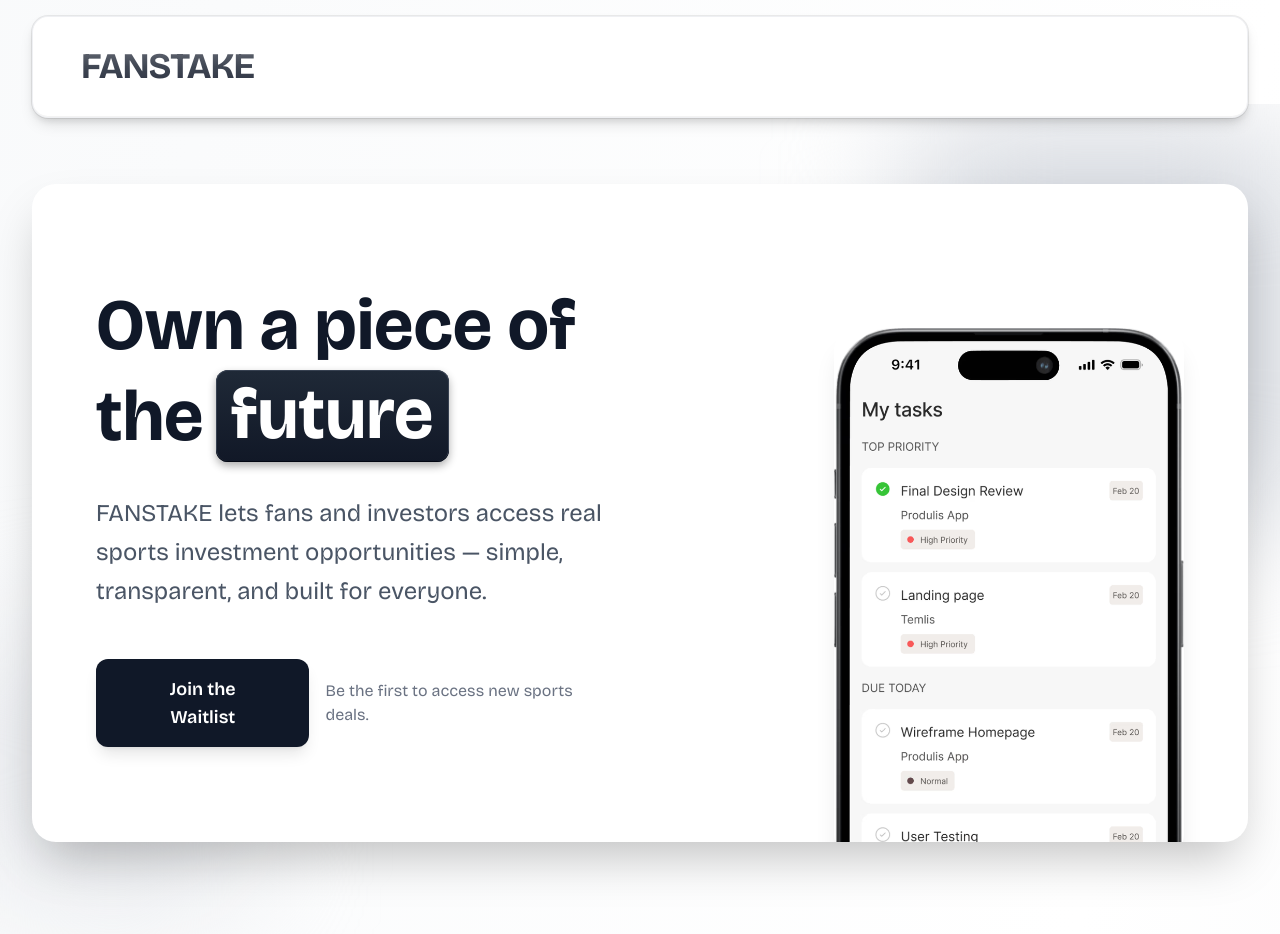
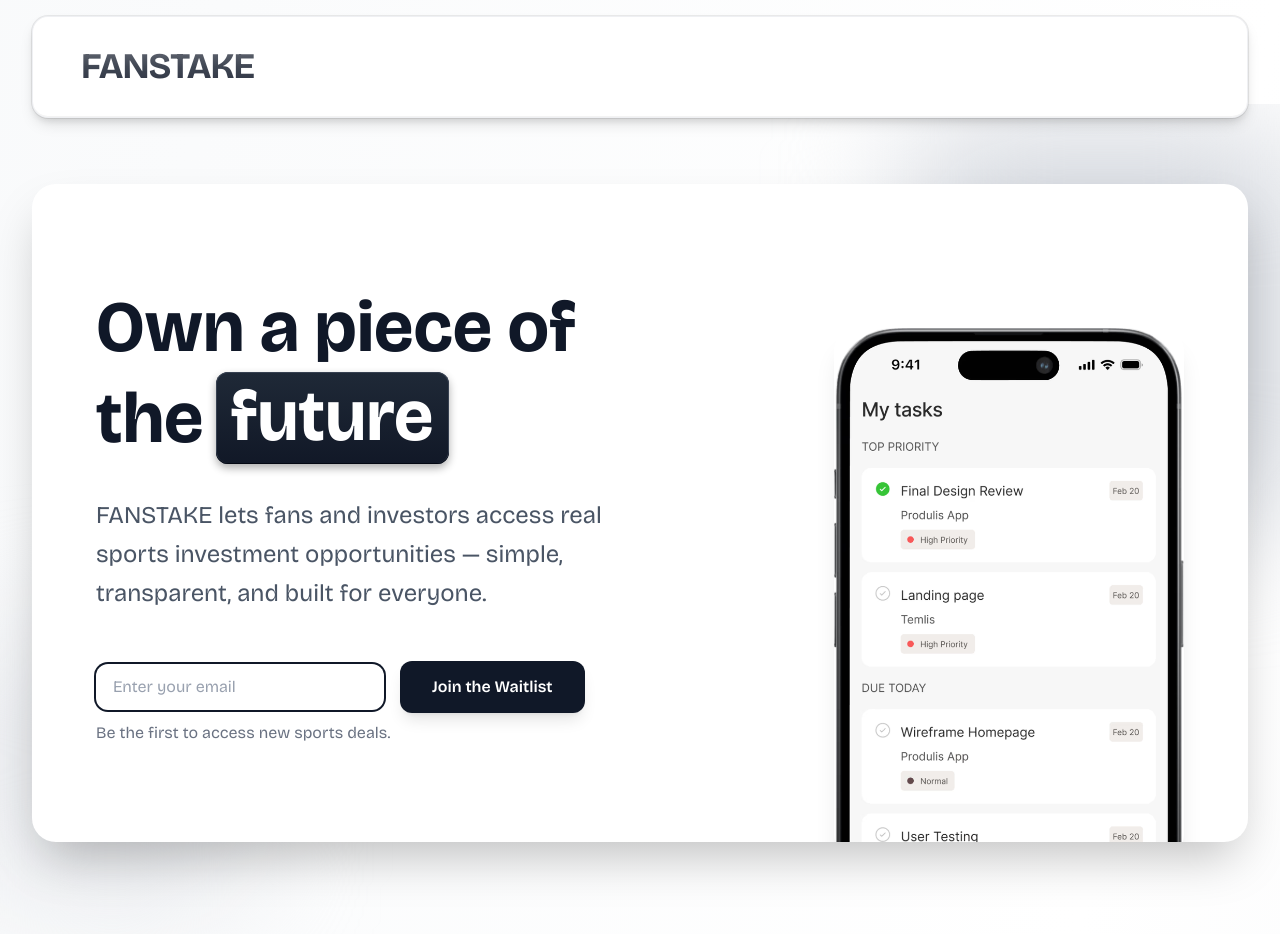
Before and after one commit to aryankhanwani/fanstake, a Next.js app: page / in a window 1280 px wide. Both pictures are taken after a click on the button "Join the Waitlist". Shown: the top 934 px of the page. Built offline with nearby package versions, Linux system fonts and the light colour scheme.

Commit message:
Add fade-in-left animation and integrate HeroCTA component into homepage

```diff
--- /dev/null
+++ b/app/components/HeroCTA.tsx
@@ -0,0 +1,38 @@
+"use client";
+
+import { useState } from "react";
+
+export default function HeroCTA() {
+  const [showEmail, setShowEmail] = useState(false);
+
+  return (
+    <div className="w-full animate-fade-in-up animation-delay-500">
+      <div className="flex flex-col sm:flex-row items-stretch sm:items-center gap-3 sm:gap-4 transition-all duration-[3000ms] ease-in-out">
+        {showEmail && (
+          <input
+            type="email"
+            placeholder="Enter your email"
+            className="w-full sm:w-64 md:w-72 px-3 sm:px-4 py-2.5 rounded-xl border border-gray-300 bg-white text-sm sm:text-base text-gray-900 placeholder:text-gray-400 focus:outline-none focus:ring-2 focus:ring-gray-900 focus:border-transparent transition-all duration-[3000ms] ease-in-out animate-fade-in-left"
+            style={{ animationDuration: "1.2s" }}
+            autoFocus
+          />
+        )}
+        <button
+          type="button"
+          onClick={() => !showEmail && setShowEmail(true)}
+          className={`bg-gray-900 text-white rounded-xl font-semibold hover:bg-gray-800 transition-all duration-[3000ms] ease-in-out transform hover:scale-105 shadow-lg w-full sm:w-auto text-center ${
+            showEmail
+              ? "px-6 sm:px-7 md:px-8 py-2.5 sm:py-3.5 text-sm sm:text-base"
+              : "px-8 sm:px-10 py-3 sm:py-4 text-base sm:text-lg"
+          }`}
+        >
+          Join the Waitlist
+        </button>
+      </div>
+
+      <p className="mt-2 text-xs sm:text-sm md:text-base text-gray-500">
+        Be the first to access new sports deals.
+      </p>
+    </div>
+  );
+}
--- a/app/globals.css
+++ b/app/globals.css
@@ -63,6 +63,17 @@
   }
 }
 
+@keyframes fadeInLeft {
+  from {
+    opacity: 0;
+    transform: translateX(-20px);
+  }
+  to {
+    opacity: 1;
+    transform: translateX(0);
+  }
+}
+
 @keyframes fadeIn {
   from {
     opacity: 0;
@@ -93,6 +104,10 @@
 
 .animate-fade-in-right {
   animation: fadeInRight 0.8s ease-out forwards;
+}
+
+.animate-fade-in-left {
+  animation: fadeInLeft 1.2s cubic-bezier(0.4, 0, 0.2, 1) forwards;
 }
 
 .animate-fade-in {
--- a/app/page.tsx
+++ b/app/page.tsx
@@ -4,6 +4,7 @@
 import { ContainerTextFlip } from "./components/ui/container-text-flip";
 import Footer from "./components/Footer";
 import Navbar from "./components/Navbar";
+import HeroCTA from "./components/HeroCTA";
 import { Zap, Shield, Users } from "lucide-react";
 import { Spotlight } from "@/components/motion-primitives/spotlight";
 
@@ -42,15 +43,8 @@
                   </p>
 
                   {/* CTA Section */}
-                  <div className="flex flex-col sm:flex-row items-start sm:items-center gap-3 sm:gap-4 pt-2 sm:pt-4 animate-fade-in-up animation-delay-500">
-                    <button className="bg-gray-900 text-white px-8 sm:px-10 py-3 sm:py-4 rounded-xl font-semibold text-base sm:text-lg hover:bg-gray-800 transition-all transform hover:scale-105 shadow-lg w-full sm:w-auto">
-                      Join the Waitlist
-                    </button>
-
-                    {/* Microcopy */}
-                    <p className="text-xs sm:text-sm md:text-base text-gray-500">
-                      Be the first to access new sports deals.
-                    </p>
+                  <div className="pt-2 sm:pt-4">
+                    <HeroCTA />
                   </div>
                 </div>
 
```
